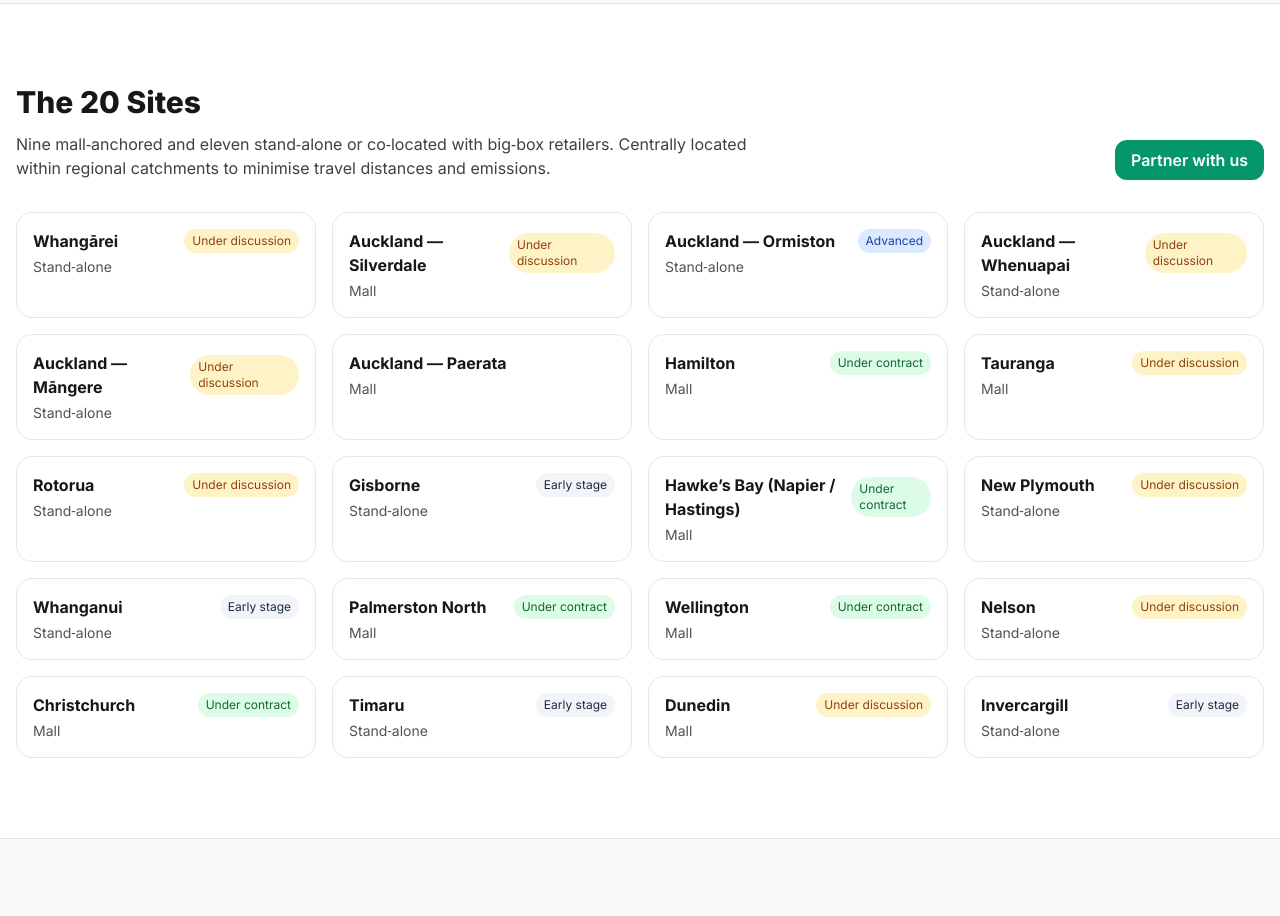
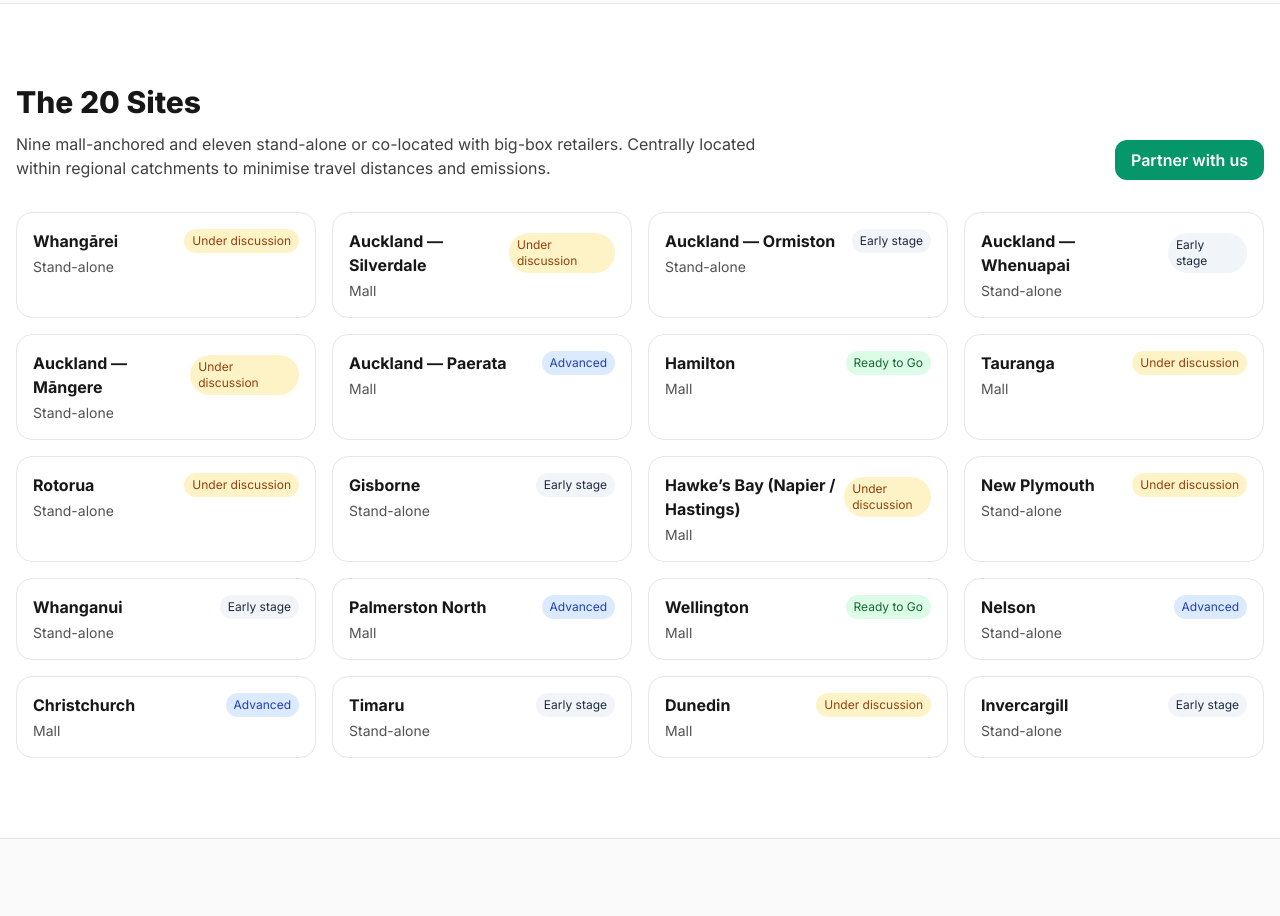
Before and after one commit to Ermyl/NZNationalChainSupermarket-v2, a plain HTML site: page index.html in a window 1280 px wide. Shown: the part 2220-3136 px from the top of the page. Drawn offline with nearby package versions, Linux system fonts and the light colour scheme.

Commit message:
better ssite

```diff
--- a/index.html
+++ b/index.html
@@ -99,157 +99,203 @@
 <!-- Sites Grid -->
 <section id="sites" class="py-16 md:py-20 bg-white border-b border-neutral-200">
   <div class="mx-auto max-w-7xl px-4">
+
+    <!-- Header row -->
     <div class="md:flex md:items-end md:justify-between">
       <div>
         <h2 class="text-2xl md:text-3xl font-extrabold">The 20 Sites</h2>
-          <p class="mt-3 text-neutral-700 max-w-3xl">Nine mall‑anchored and eleven stand‑alone or co‑located with big‑box retailers. Centrally located within regional catchments to minimise travel distances and emissions.</p>
+        <p class="mt-3 text-neutral-700 max-w-3xl">
+          Nine mall-anchored and eleven stand-alone or co-located with big-box retailers. Centrally located within regional catchments to minimise travel distances and emissions.
+        </p>
       </div>
-        <a href="#contact" class="mt-6 md:mt-0 rounded-xl bg-emerald-600 px-4 py-2 text-white font-semibold hover:bg-emerald-700">Partner with us</a>
+      <a href="#contact" class="mt-6 md:mt-0 rounded-xl bg-emerald-600 px-4 py-2 text-white font-semibold hover:bg-emerald-700">
+        Partner with us
+      </a>
     </div>
 
+    <!-- Grid -->
     <div class="mt-8 grid sm:grid-cols-2 lg:grid-cols-3 xl:grid-cols-4 gap-4">
-        <!-- Use status badges: Under contract / Advanced / Under discussion / Early stage -->
-        <!-- Helper function not available in HTML; manually list all 20 cards -->
+
+      <!-- Whangārei -->
       <div class="rounded-2xl border p-4">
         <div class="flex items-center justify-between">
           <h3 class="font-bold">Whangārei</h3>
-            <span class="rounded-full bg-amber-100 text-amber-800 text-xs px-2 py-1">Under discussion</span>
+          <span class="flex items-center justify-center rounded-full bg-amber-100 text-amber-800 text-xs px-2 py-1">Under discussion</span>
         </div>
-          <p class="mt-1 text-sm text-neutral-600">Stand‑alone</p>
+        <p class="mt-1 text-sm text-neutral-600">Stand-alone</p>
       </div>
+
+      <!-- Auckland — Silverdale -->
       <div class="rounded-2xl border p-4">
         <div class="flex items-center justify-between">
           <h3 class="font-bold">Auckland — Silverdale</h3>
-            <span class="rounded-full bg-amber-100 text-amber-800 text-xs px-2 py-1">Under discussion</span>
+          <span class="flex items-center justify-center rounded-full bg-amber-100 text-amber-800 text-xs px-2 py-1">Under discussion</span>
         </div>
         <p class="mt-1 text-sm text-neutral-600">Mall</p>
       </div>
+
+      <!-- Auckland — Ormiston -->
       <div class="rounded-2xl border p-4">
         <div class="flex items-center justify-between">
           <h3 class="font-bold">Auckland — Ormiston</h3>
-            <span class="rounded-full bg-blue-100 text-blue-800 text-xs px-2 py-1">Advanced</span>
+          <span class="flex items-center justify-center rounded-full bg-slate-100 text-slate-800 text-xs px-2 py-1">Early stage</span>
         </div>
-          <p class="mt-1 text-sm text-neutral-600">Stand‑alone</p>
+        <p class="mt-1 text-sm text-neutral-600">Stand-alone</p>
       </div>
+
+      <!-- Auckland — Whenuapai -->
       <div class="rounded-2xl border p-4">
         <div class="flex items-center justify-between">
           <h3 class="font-bold">Auckland — Whenuapai</h3>
-            <span class="rounded-full bg-amber-100 text-amber-800 text-xs px-2 py-1">Under discussion</span>
+          <span class="flex items-center justify-center rounded-full bg-slate-100 text-slate-800 text-xs px-2 py-1">Early stage</span>
         </div>
-          <p class="mt-1 text-sm text-neutral-600">Stand‑alone</p>
+        <p class="mt-1 text-sm text-neutral-600">Stand-alone</p>
       </div>
+
+      <!-- Auckland — Māngere -->
       <div class="rounded-2xl border p-4">
         <div class="flex items-center justify-between">
           <h3 class="font-bold">Auckland — Māngere</h3>
-            <span class="rounded-full bg-amber-100 text-amber-800 text-xs px-2 py-1">Under discussion</span>
+          <span class="flex items-center justify-center rounded-full bg-amber-100 text-amber-800 text-xs px-2 py-1">Under discussion</span>
         </div>
-          <p class="mt-1 text-sm text-neutral-600">Stand‑alone</p>
+        <p class="mt-1 text-sm text-neutral-600">Stand-alone</p>
       </div>
+
+      <!-- Auckland — Paerata -->
       <div class="rounded-2xl border p-4">
         <div class="flex items-center justify-between">
           <h3 class="font-bold">Auckland — Paerata</h3>
-
+          <span class="flex items-center justify-center rounded-full bg-blue-100 text-blue-800 text-xs px-2 py-1">Advanced</span>
         </div>
         <p class="mt-1 text-sm text-neutral-600">Mall</p>
       </div>
+
+      <!-- Hamilton -->
       <div class="rounded-2xl border p-4">
         <div class="flex items-center justify-between">
           <h3 class="font-bold">Hamilton</h3>
-            <span class="rounded-full bg-green-100 text-green-800 text-xs px-2 py-1">Under contract</span>
+          <span class="flex items-center justify-center rounded-full bg-green-100 text-green-800 text-xs px-2 py-1">Ready to Go</span>
         </div>
         <p class="mt-1 text-sm text-neutral-600">Mall</p>
       </div>
+
+      <!-- Tauranga -->
       <div class="rounded-2xl border p-4">
         <div class="flex items-center justify-between">
           <h3 class="font-bold">Tauranga</h3>
-            <span class="rounded-full bg-amber-100 text-amber-800 text-xs px-2 py-1">Under discussion</span>
+          <span class="flex items-center justify-center rounded-full bg-amber-100 text-amber-800 text-xs px-2 py-1">Under discussion</span>
         </div>
         <p class="mt-1 text-sm text-neutral-600">Mall</p>
       </div>
+
+      <!-- Rotorua -->
       <div class="rounded-2xl border p-4">
         <div class="flex items-center justify-between">
           <h3 class="font-bold">Rotorua</h3>
-            <span class="rounded-full bg-amber-100 text-amber-800 text-xs px-2 py-1">Under discussion</span>
+          <span class="flex items-center justify-center rounded-full bg-amber-100 text-amber-800 text-xs px-2 py-1">Under discussion</span>
         </div>
-          <p class="mt-1 text-sm text-neutral-600">Stand‑alone</p>
+        <p class="mt-1 text-sm text-neutral-600">Stand-alone</p>
       </div>
+
+      <!-- Gisborne -->
       <div class="rounded-2xl border p-4">
         <div class="flex items-center justify-between">
           <h3 class="font-bold">Gisborne</h3>
-            <span class="rounded-full bg-slate-100 text-slate-800 text-xs px-2 py-1">Early stage</span>
+          <span class="flex items-center justify-center rounded-full bg-slate-100 text-slate-800 text-xs px-2 py-1">Early stage</span>
         </div>
-          <p class="mt-1 text-sm text-neutral-600">Stand‑alone</p>
+        <p class="mt-1 text-sm text-neutral-600">Stand-alone</p>
       </div>
+
+      <!-- Hawke’s Bay -->
       <div class="rounded-2xl border p-4">
         <div class="flex items-center justify-between">
           <h3 class="font-bold">Hawke’s Bay (Napier / Hastings)</h3>
-            <span class="rounded-full bg-green-100 text-green-800 text-xs px-2 py-1">Under contract</span>
+          <span class="flex items-center justify-center rounded-full bg-amber-100 text-amber-800 text-xs px-2 py-1">Under discussion</span>
         </div>
         <p class="mt-1 text-sm text-neutral-600">Mall</p>
       </div>
+
+      <!-- New Plymouth -->
       <div class="rounded-2xl border p-4">
         <div class="flex items-center justify-between">
           <h3 class="font-bold">New Plymouth</h3>
-            <span class="rounded-full bg-amber-100 text-amber-800 text-xs px-2 py-1">Under discussion</span>
+          <span class="flex items-center justify-center rounded-full bg-amber-100 text-amber-800 text-xs px-2 py-1">Under discussion</span>
         </div>
-          <p class="mt-1 text-sm text-neutral-600">Stand‑alone</p>
+        <p class="mt-1 text-sm text-neutral-600">Stand-alone</p>
       </div>
+
+      <!-- Whanganui -->
       <div class="rounded-2xl border p-4">
         <div class="flex items-center justify-between">
           <h3 class="font-bold">Whanganui</h3>
-            <span class="rounded-full bg-slate-100 text-slate-800 text-xs px-2 py-1">Early stage</span>
+          <span class="flex items-center justify-center rounded-full bg-slate-100 text-slate-800 text-xs px-2 py-1">Early stage</span>
         </div>
-          <p class="mt-1 text-sm text-neutral-600">Stand‑alone</p>
+        <p class="mt-1 text-sm text-neutral-600">Stand-alone</p>
       </div>
+
+      <!-- Palmerston North -->
       <div class="rounded-2xl border p-4">
         <div class="flex items-center justify-between">
           <h3 class="font-bold">Palmerston North</h3>
-            <span class="rounded-full bg-green-100 text-green-800 text-xs px-2 py-1">Under contract</span>
+          <span class="flex items-center justify-center rounded-full bg-blue-100 text-blue-800 text-xs px-2 py-1">Advanced</span>
         </div>
         <p class="mt-1 text-sm text-neutral-600">Mall</p>
       </div>
+
+      <!-- Wellington -->
       <div class="rounded-2xl border p-4">
         <div class="flex items-center justify-between">
           <h3 class="font-bold">Wellington</h3>
-            <span class="rounded-full bg-green-100 text-green-800 text-xs px-2 py-1">Under contract</span>
+          <span class="flex items-center justify-center rounded-full bg-green-100 text-green-800 text-xs px-2 py-1">Ready to Go</span>
         </div>
         <p class="mt-1 text-sm text-neutral-600">Mall</p>
       </div>
+
+      <!-- Nelson -->
       <div class="rounded-2xl border p-4">
         <div class="flex items-center justify-between">
           <h3 class="font-bold">Nelson</h3>
-            <span class="rounded-full bg-amber-100 text-amber-800 text-xs px-2 py-1">Under discussion</span>
+          <span class="flex items-center justify-center rounded-full bg-blue-100 text-blue-800 text-xs px-2 py-1">Advanced</span>
         </div>
-          <p class="mt-1 text-sm text-neutral-600">Stand‑alone</p>
+        <p class="mt-1 text-sm text-neutral-600">Stand-alone</p>
       </div>
+
+      <!-- Christchurch -->
       <div class="rounded-2xl border p-4">
         <div class="flex items-center justify-between">
           <h3 class="font-bold">Christchurch</h3>
-            <span class="rounded-full bg-green-100 text-green-800 text-xs px-2 py-1">Under contract</span>
+          <span class="flex items-center justify-center rounded-full bg-blue-100 text-blue-800 text-xs px-2 py-1">Advanced</span>
         </div>
         <p class="mt-1 text-sm text-neutral-600">Mall</p>
       </div>
+
+      <!-- Timaru -->
       <div class="rounded-2xl border p-4">
         <div class="flex items-center justify-between">
           <h3 class="font-bold">Timaru</h3>
-            <span class="rounded-full bg-slate-100 text-slate-800 text-xs px-2 py-1">Early stage</span>
+          <span class="flex items-center justify-center rounded-full bg-slate-100 text-slate-800 text-xs px-2 py-1">Early stage</span>
         </div>
-          <p class="mt-1 text-sm text-neutral-600">Stand‑alone</p>
+        <p class="mt-1 text-sm text-neutral-600">Stand-alone</p>
       </div>
+
+      <!-- Dunedin -->
       <div class="rounded-2xl border p-4">
         <div class="flex items-center justify-between">
           <h3 class="font-bold">Dunedin</h3>
-            <span class="rounded-full bg-amber-100 text-amber-800 text-xs px-2 py-1">Under discussion</span>
+          <span class="flex items-center justify-center rounded-full bg-amber-100 text-amber-800 text-xs px-2 py-1">Under discussion</span>
         </div>
         <p class="mt-1 text-sm text-neutral-600">Mall</p>
       </div>
+
+      <!-- Invercargill -->
       <div class="rounded-2xl border p-4">
         <div class="flex items-center justify-between">
           <h3 class="font-bold">Invercargill</h3>
-            <span class="rounded-full bg-slate-100 text-slate-800 text-xs px-2 py-1">Early stage</span>
+          <span class="flex items-center justify-center rounded-full bg-slate-100 text-slate-800 text-xs px-2 py-1">Early stage</span>
         </div>
-          <p class="mt-1 text-sm text-neutral-600">Stand‑alone</p>
+        <p class="mt-1 text-sm text-neutral-600">Stand-alone</p>
       </div>
+
     </div>
   </div>
 </section>
```
Lines whose indentation alone changed are shown as unchanged.
